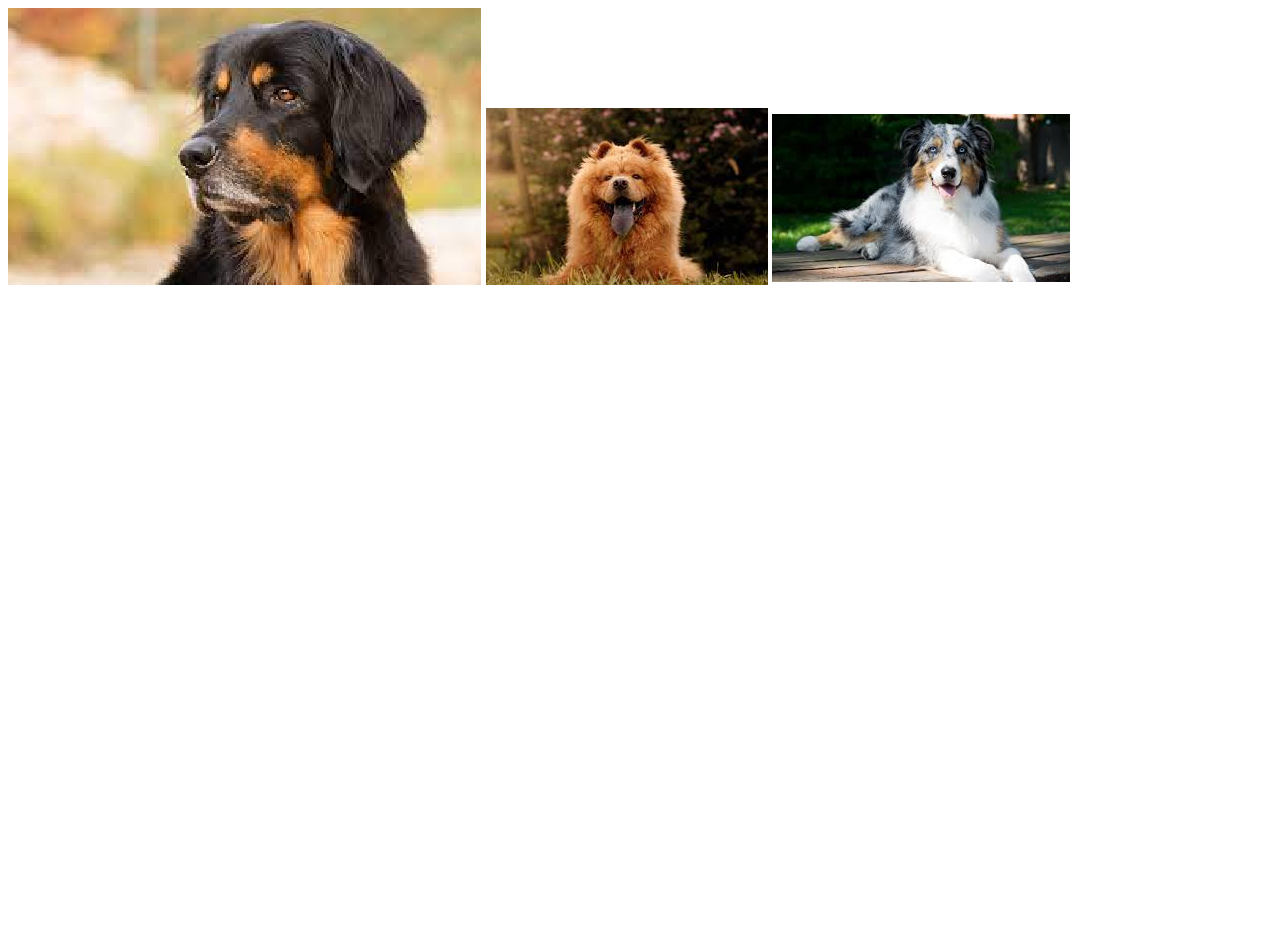
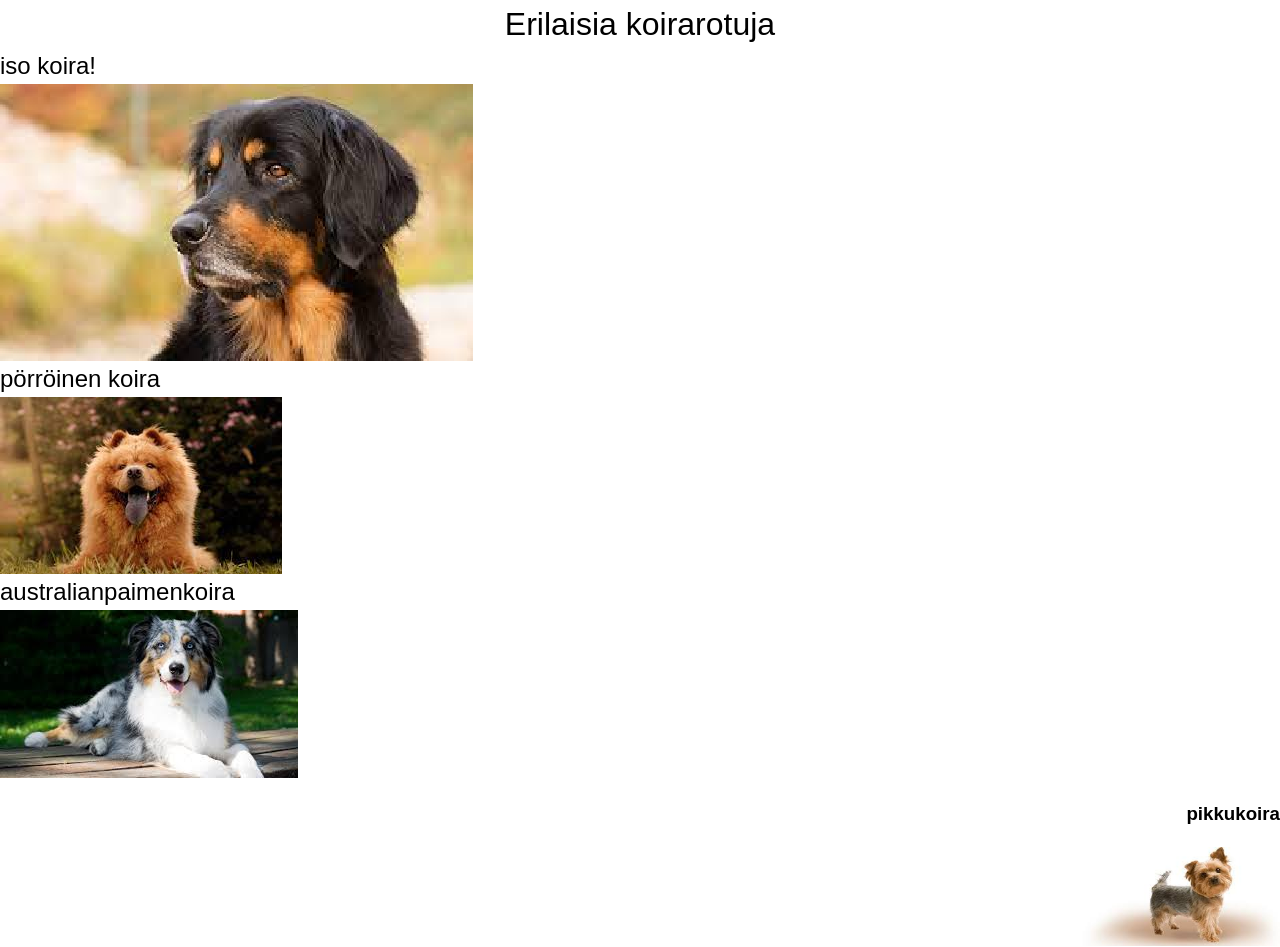
Before and after one commit to AarnoLempinen/Imagegallery, a plain HTML site: page index.html in a window 1280 px wide. Before the commit the page ends 800 px from the top, so only its background shows below. Drawn offline with Linux system fonts and the light colour scheme.

Commit message:
päivitystä

```diff
--- a/css/style.css
+++ b/css/style.css
@@ -0,0 +1,50 @@
+body {
+    background-color: rgb(255, 255, 255);
+    font-family: sans-serif;
+    font-size: 16px;
+    font-weight: 400;
+    line-height: 1.5;
+    color: rgb(0, 0, 0);
+    text-align: left;
+    margin: 0;
+    padding: 0;
+    overflow-x: hidden;
+}
+
+h1{
+    font-family: sans-serif;
+    font-weight: 400;
+    margin: 0;
+    padding: 0;
+    text-align: center;
+}
+h2{
+    font-family: sans-serif;
+    font-weight: 400;
+    margin: 0;
+    padding: 0;
+    text-align: left;
+}
+h3 {
+    text-align: right;
+}
+
+p{
+    font-family: sans-serif;
+    font-weight: 400;
+    margin: 0;
+    padding: 0;
+}
+
+img{
+    max-width: 100%;
+    height: auto;
+
+}
+
+.image1
+{
+width:200px;
+height:100px;
+float: right;
+}
--- a/index.html
+++ b/index.html
@@ -7,9 +7,15 @@
 
 <head>
 
+    <h1>Erilaisia koirarotuja</h1>
+    <h2>iso koira!</h2>
 <img src="assets/pictures/koira1.png" alt="Koira1">
-<img src="assets/pictures/koira2.png" alt="koira2">
+<h2>pörröinen koira</h2>
+<img src="assets/pictures/koira2.png" alt="koira2" >
+<h2>australianpaimenkoira</h2>
 <img src="assets/pictures/koira3.png" alt="Koira3">
+<h3>pikkukoira </h3>
+<img src="assets/pictures/koira4.png" alt="Koira4" class="image1">
 
 
 </head>
```
